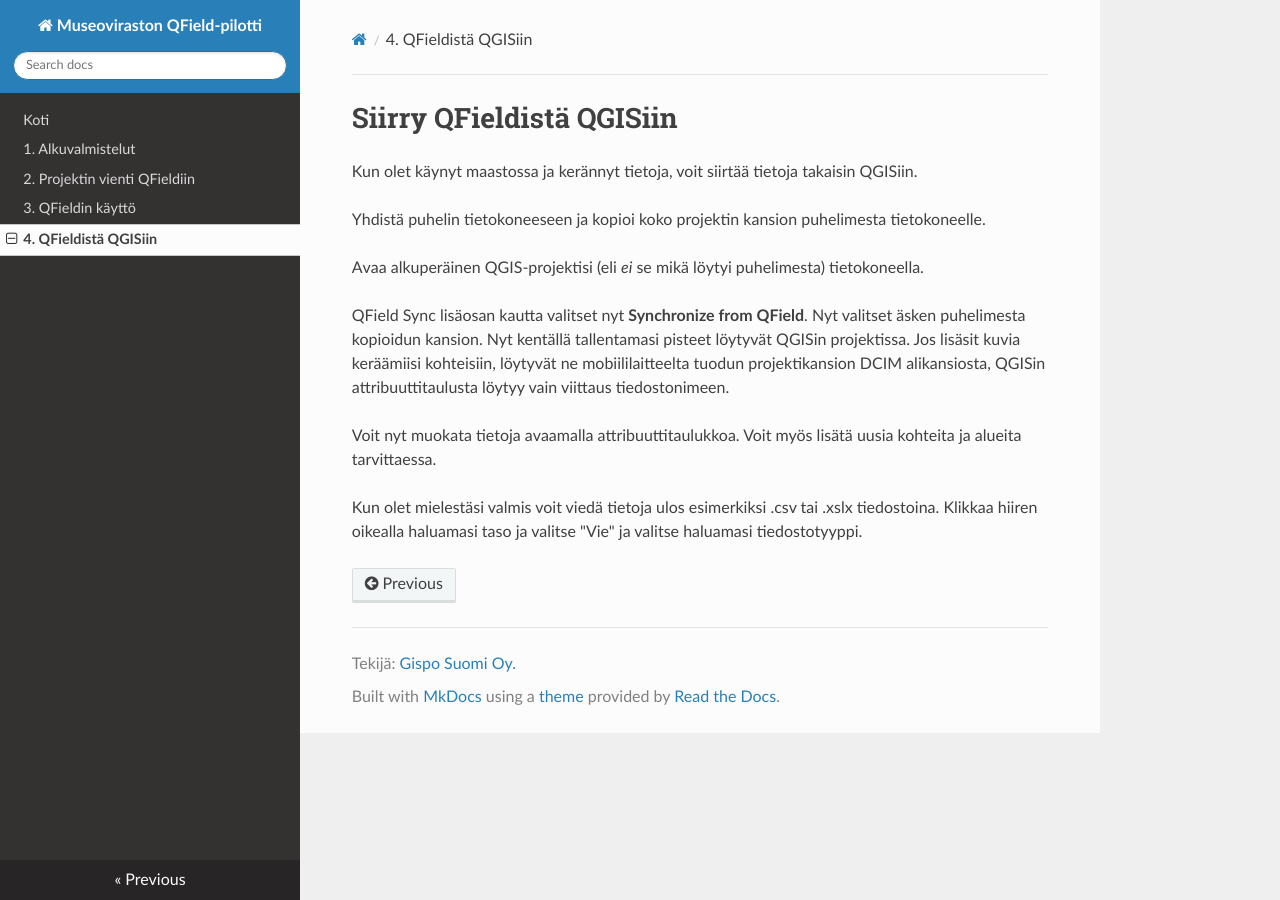
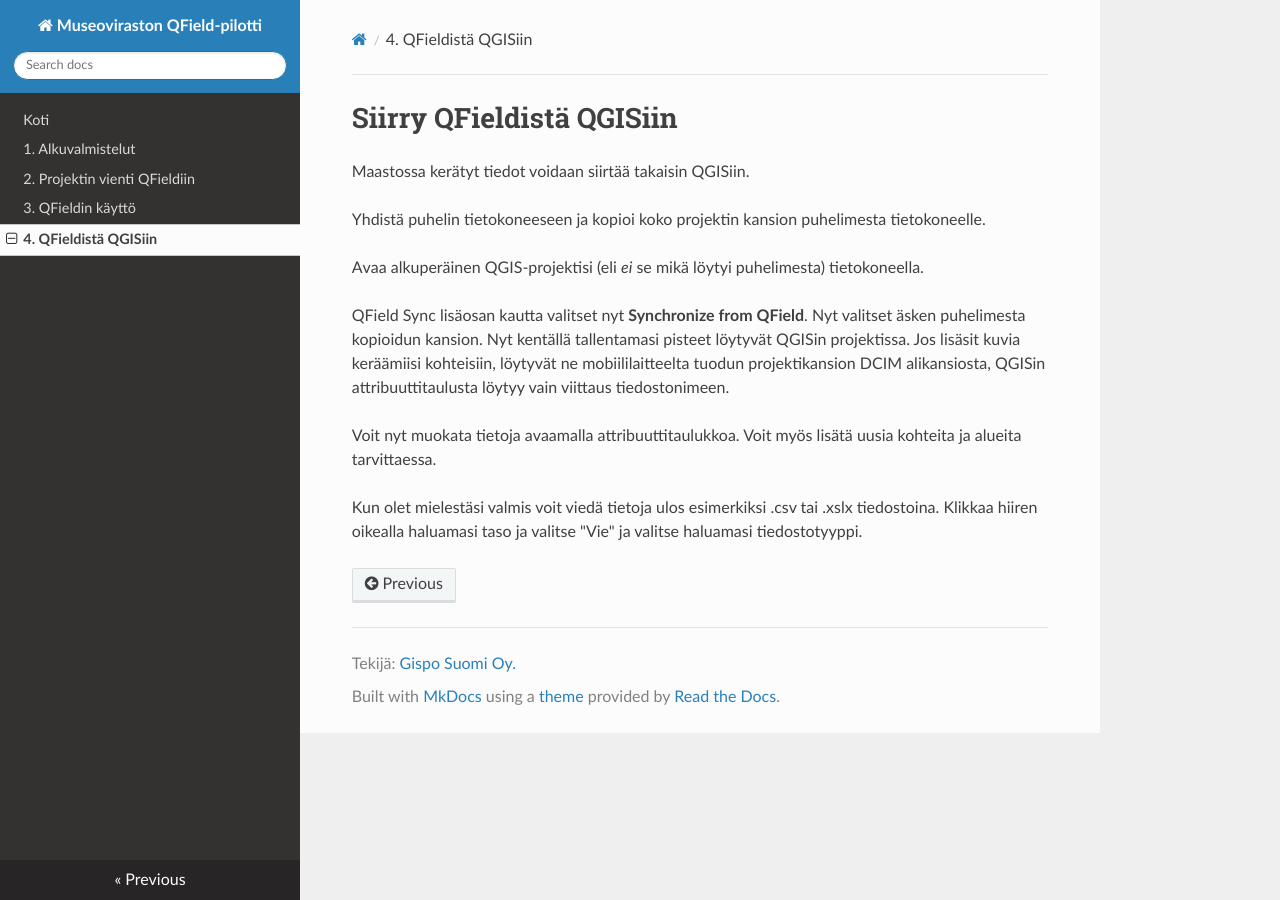
Before and after one commit to finnish-heritage-agency/museovirasto-qfield, an MkDocs documentation site: the page built from docs/4_qfieldista_qgissiin.md, in a window 1280 px wide. Built offline with MkDocs 1.6.1, drawn with Linux system fonts in a browser that asks for light colours; nearby versions of some CDN libraries.

Commit message:
Update 4_qfieldista_qgissiin.md

```diff
--- a/docs/4_qfieldista_qgissiin.md
+++ b/docs/4_qfieldista_qgissiin.md
@@ -1,6 +1,6 @@
 # Siirry QFieldistä QGISiin
 
-Kun olet käynyt maastossa ja kerännyt tietoja, voit siirtää tietoja takaisin QGISiin.
+Maastossa kerätyt tiedot voidaan siirtää takaisin QGISiin.
 
 Yhdistä puhelin tietokoneeseen ja kopioi koko projektin kansion puhelimesta tietokoneelle.
 
```
